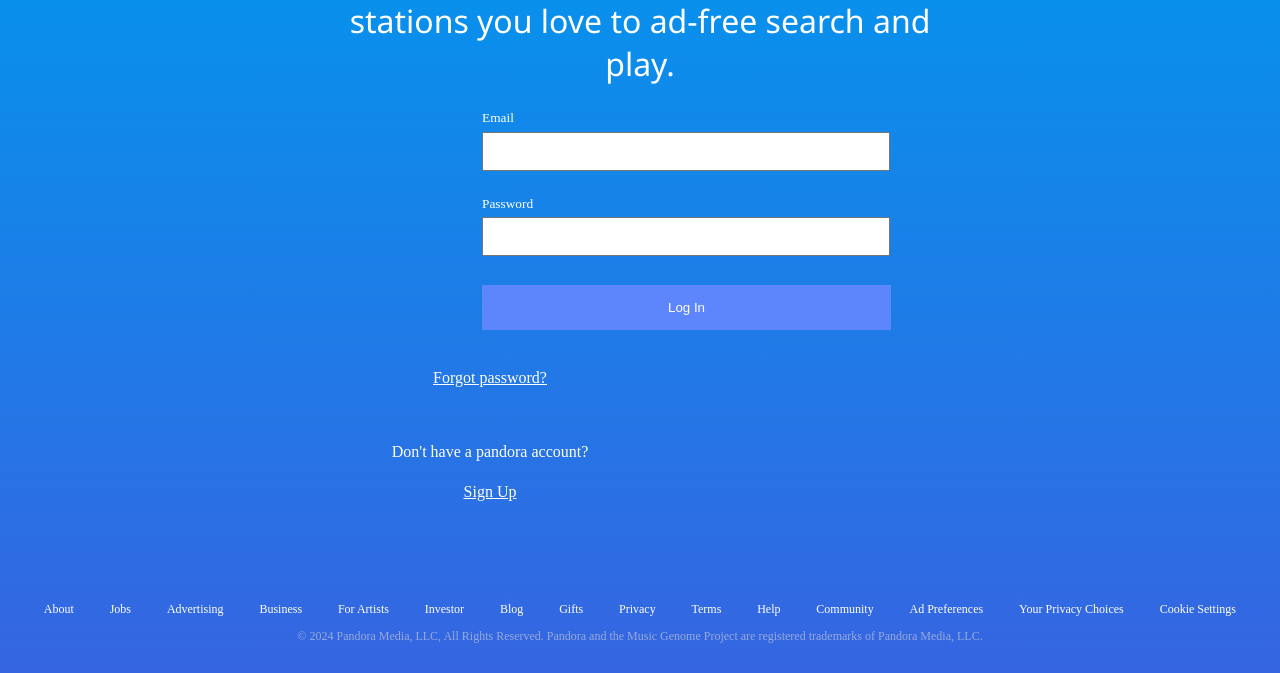
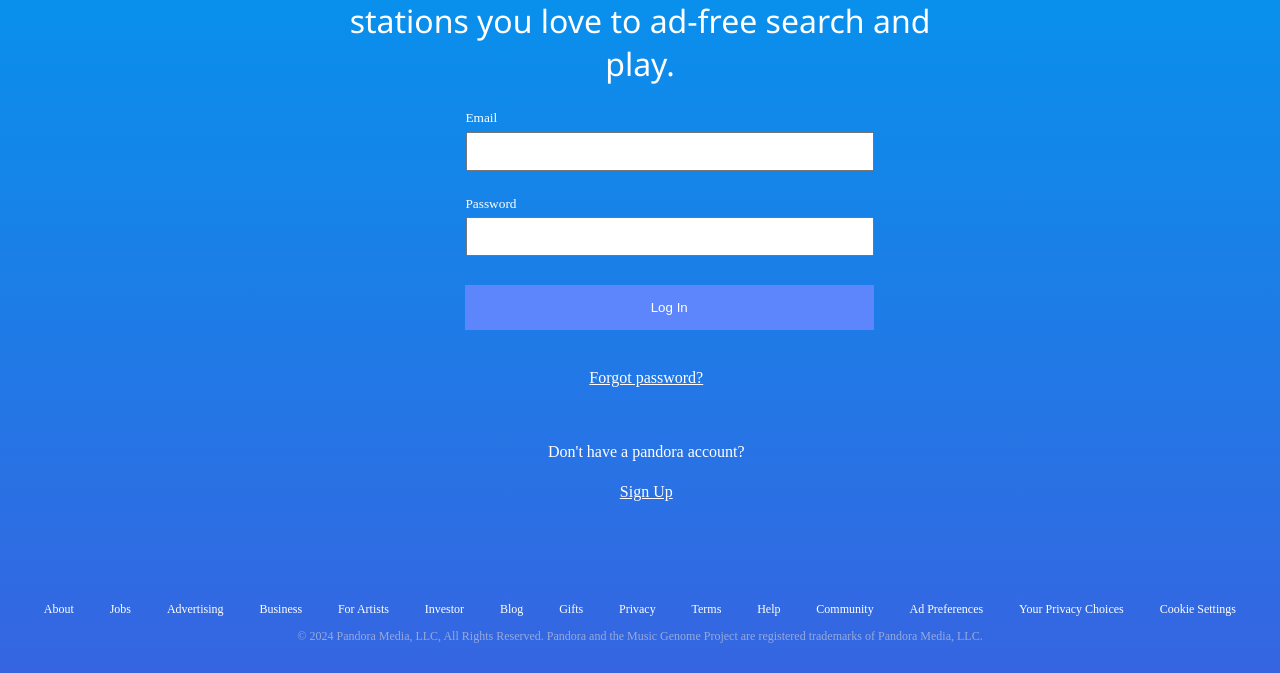
Before and after one commit to chris-skeen/Pandora-Copy-Cat, a plain HTML site: page index.html in a window 1280 px wide. Shown: the part 127-800 px from the top of the page. Drawn offline with Linux system fonts and the light colour scheme.

Commit message:
changed all pixels to percents

```diff
--- a/index.html
+++ b/index.html
@@ -42,7 +42,7 @@
         </td>
       </tr>
       <tr>
-        <td>
+        <td class="forgot-pw-cell">
           <a target="_blank" id="forgot_pw" href="">Forgot password?</a>
         </td>
       </tr>
--- a/style.css
+++ b/style.css
@@ -1,7 +1,7 @@
 .top-text-cell,
 .bottom-text-cell {
   position: relative;
-  left: 250px;
+  left: 35%;
   flex-direction: column;
   width: 50%;
   height: 50%;
@@ -10,7 +10,7 @@
 .em-text, .pw-text {
   color: white;
   position: relative;
-  right: 95px;
+  right: 13%;
   top: 8px;
   font-size: 10pt
 }
@@ -33,8 +33,8 @@
 
 .top-right-container {
   position: fixed;
-  top: 4px;
-  right: 25px;
+  top: 1%;
+  right: 2%;
   display:flex;
   justify-content: space-evenly;
   flex-direction: row;
@@ -102,7 +102,7 @@ a:active {
   height: 33px;
   width: 400px;
   position: relative;
-  right: 95px
+  right: 12.9%;
 
 }
 
@@ -110,7 +110,7 @@ a:active {
   width: 409px;
   height: 45px;
   position: relative;
-  left: 155px;
+  left: 22%;
   top: 25px;
   color: white;
   background-color: rgb(93, 134, 253);
@@ -130,7 +130,6 @@ a:active {
   justify-content: center;
   position: relative;
   top: 60px;
-  right: 150px;
 }
 
 .no-acc {
@@ -139,7 +138,7 @@ a:active {
   justify-content : center;
   position: relative;
   top: 112px;
-  right: 150px;
+  left: 1%;
 }
 
 #sign-up {
@@ -148,7 +147,7 @@ a:active {
   justify-content: center;
   position: relative;
   top: 130px;
-  right: 150px;
+  left: 1%;
   text-decoration: underline;
 }
 
@@ -171,3 +170,8 @@ a:active {
   color: rgba(218, 214, 214, 0.6);
   font-size: 9pt
 }
+
+.forgot-pw-cell {
+  position: relative;
+  left: 1%;
+}
```
